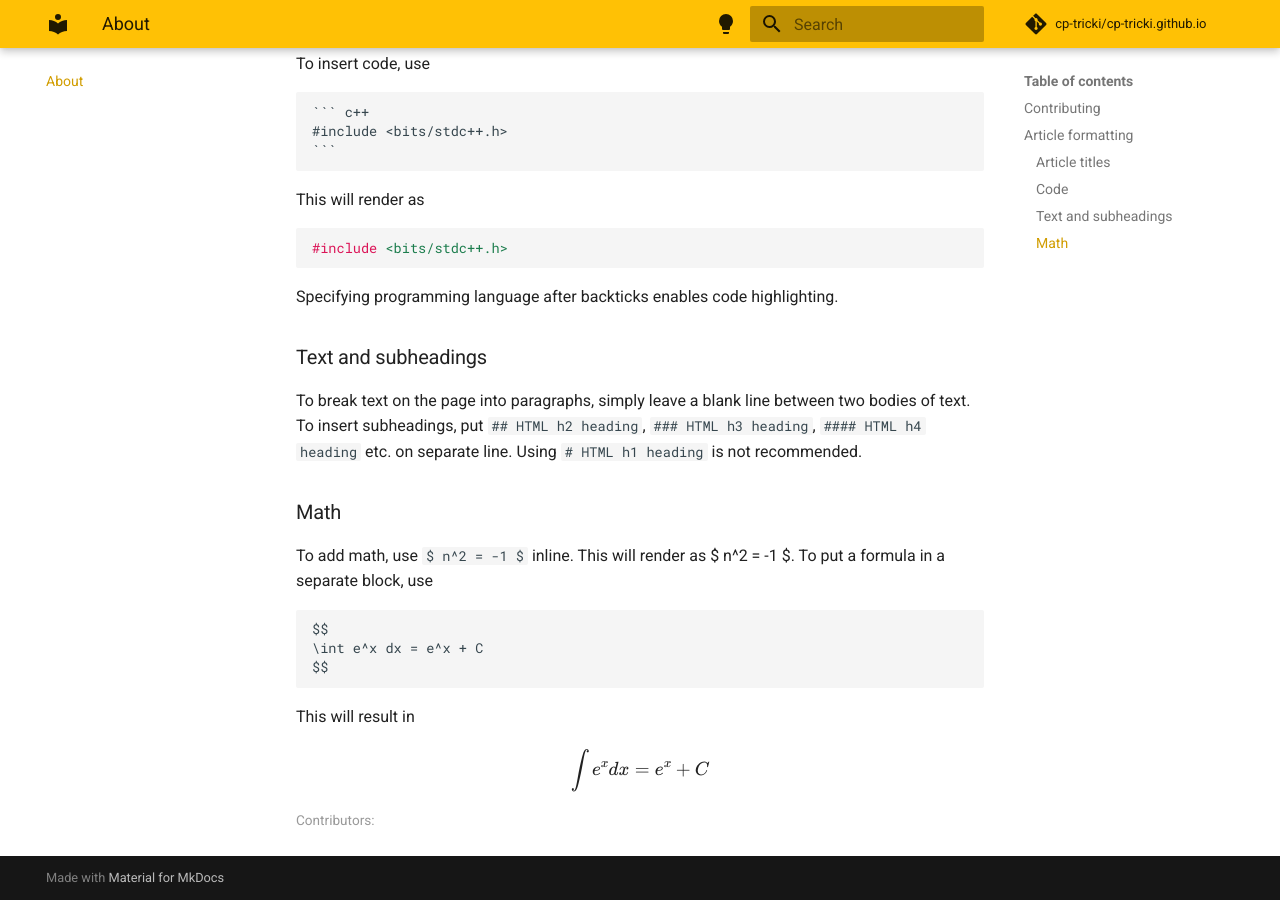
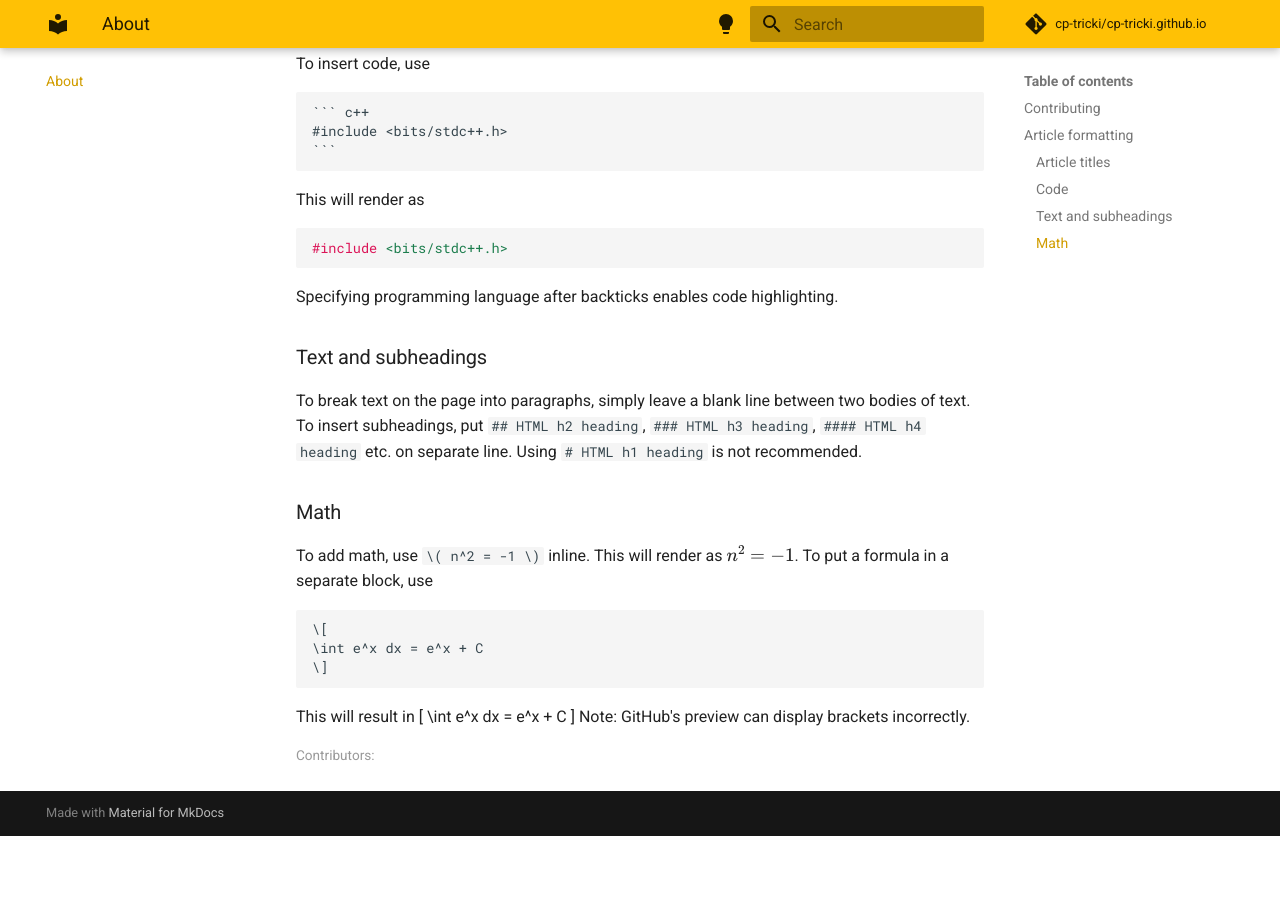
Before and after one commit to cp-tricki/cp-tricki.github.io, an MkDocs documentation site: the page built from docs/index.md, in a window 1280 px wide and 900 px high, scrolled down 814 px. Built offline with MkDocs 1.6.1 and Material for MkDocs 9.7.7, drawn with Linux system fonts in a browser that asks for light colours; comment, search, counter and statistics services are not loaded; after the commit the page ends 1650 px from its top, so only the background shows below that.

Commit message:
Update index.md

````diff
--- a/docs/index.md
+++ b/docs/index.md
@@ -39,13 +39,14 @@ To break text on the page into paragraphs, simply leave a blank line between two
 To insert subheadings, put `## HTML h2 heading`, `### HTML h3 heading`, `#### HTML h4 heading` etc. on separate line. Using `# HTML h1 heading` is not recommended.
 
 ### Math
-To add math, use `$ n^2 = -1 $` inline. This will render as $ n^2 = -1 $. To put a formula in a separate block, use
+To add math, use `\( n^2 = -1 \)` inline. This will render as \( n^2 = -1 \). To put a formula in a separate block, use
 ```
-$$
+\[
 \int e^x dx = e^x + C
-$$
+\]
 ```
 This will result in
-$$
+\[
 \int e^x dx = e^x + C
-$$
+\]
+Note: GitHub's preview can display brackets incorrectly.
````
